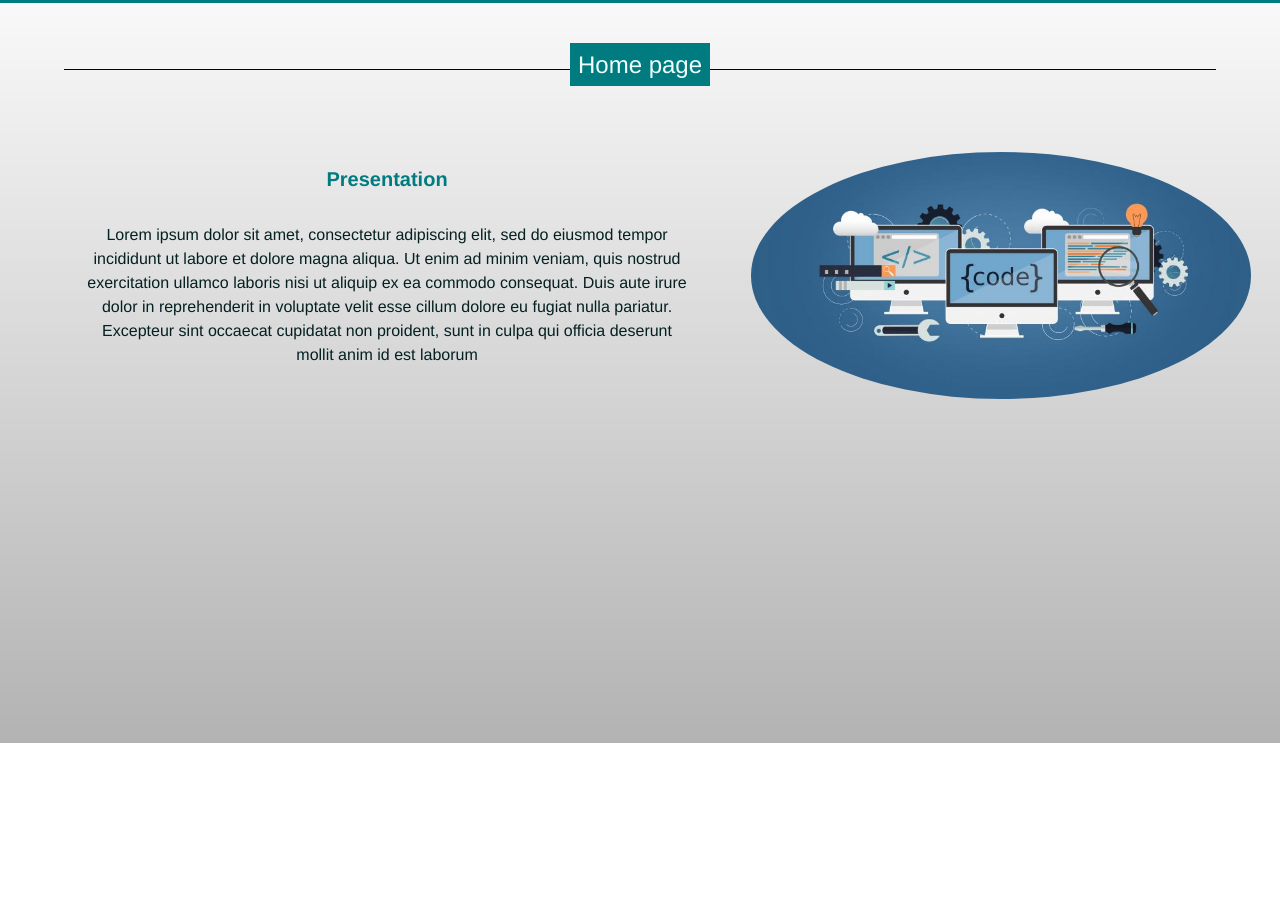
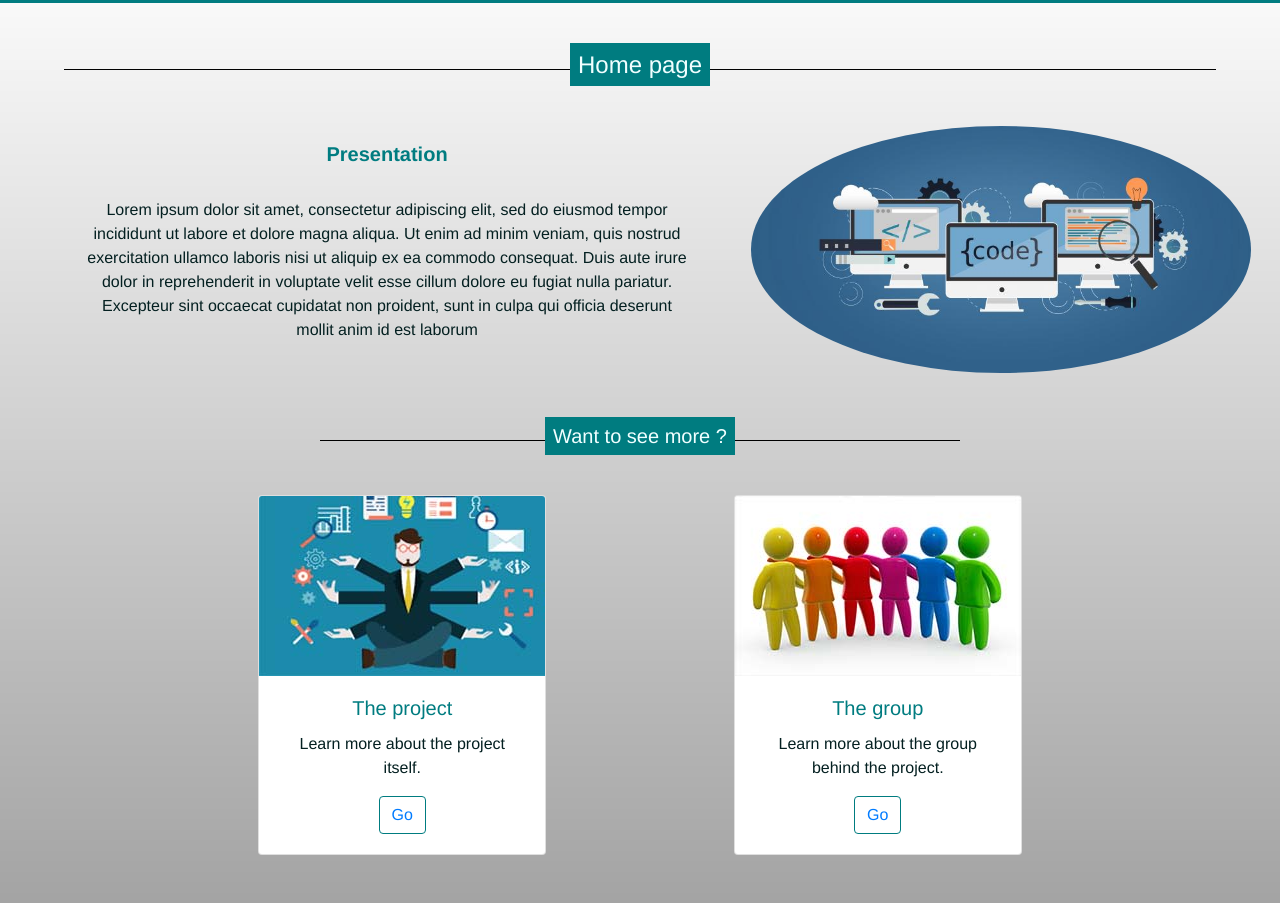
Before and after one commit to Leonardfontaine/BkBlockchain.com, a plain HTML site: page homepage.html in a window 1280 px wide. Shown: the part 57-976 px from the top of the page. Before the commit the page ends 800 px from the top, so only its background shows below. Drawn offline with nearby package versions, Linux system fonts and the light colour scheme.

Commit message:
choice cards on homepage

```diff
--- a/css/style.css
+++ b/css/style.css
@@ -19,6 +19,7 @@ body{
     border-color: #007C80 !important;
     margin-left: auto;
     margin-right: auto;
+    color: #007C80;
 }
 
 .btn:hover {
@@ -44,6 +45,12 @@ body{
 }
 
 h4 span{
+    background-color: #007c80;
+    padding: 8px;
+    color: azure;
+}
+
+h5 span{
     background-color: #007c80;
     padding: 8px;
     color: azure;
@@ -99,12 +106,22 @@ h4 span{
     height: 1px;
 }
 
+
 .title{
     display: flex;
     flex-flow: row;
     margin-left: auto;
     margin-right: auto;
     width: 90%;
+
+}
+
+.title2{
+    display: flex;
+    flex-flow: row;
+    margin-left: auto;
+    margin-right: auto;
+    width: 50%;
 
 }
 
@@ -118,7 +135,7 @@ p{
 
 
 .block1{
-    margin-top: 3%;
+    margin-top: 1%;
     display: flex;
     flex-flow:row;
     flex-wrap: wrap;
@@ -139,3 +156,24 @@ p{
 .img-fluid{
     max-width: 75%;
 }
+
+.block2{
+    margin-top: 2%;
+    display: flex;
+    flex-flow: column;
+    margin-bottom: 5%;
+
+}
+
+
+
+.choice{
+    margin-top: 3%;
+    display: flex;
+    flex-flow: row;
+
+}
+
+.choice1{
+    margin-right: 15%;
+}
--- a/homepage.html
+++ b/homepage.html
@@ -21,15 +21,15 @@
         <span class="navbar-toggler-icon"></span>
       </button>
       <div class="collapse navbar-collapse" id="navbarSupportedContent">
-        <ul class="navbar-nav mr-auto">
+        <ul class="navbar-nav ml-auto">
           <li class="nav-item-active">
             <a class="nav-link" href="homepage.html">Home <span class="sr-only">(current)</span></a>
           </li>
           <li class="nav-item">
-            <a class="nav-link" href="#">The project</a>
+            <a class="nav-link" href="project.html">The project</a>
           </li>
             <li class="nav-item">
-            <a class="nav-link" href="#">The group</a>
+            <a class="nav-link" href="group.html">The group</a>
           </li>
         </ul>
 
@@ -72,6 +72,43 @@
 
         </div>
 
+        <div class="block2">
+            <div class="title2">
+                <div class="trait"></div>
+                    <h5>
+                        <span> Want to see more ? </span>
+                    </h5>
+
+                <div class="trait"></div>
+            </div>
+            <div class="choice col-sm justify-content-center">
+                <div class="card choice1" style="width: 18rem;">
+                  <img class="card-img-top" src="image/project.jpg" alt="Card image cap">
+                  <div class="card-body">
+                    <center>
+                  <h5 class="card-title">The project</h5>
+                  </center>
+                    <p class="card-text">Learn more about the project itself.</p>
+                    <center>
+                    <a href="project.html" class="btn btn-outline-primary">Go</a>
+                    </center>
+                  </div>
+                </div>
+
+                <div class="card choice2" style="width: 18rem;">
+                  <img class="card-img-top" src="image/group.jpg" alt="Card image cap">
+                  <div class="card-body">
+                    <center>
+                    <h5 class="card-title">The group</h5>
+                    </center>
+                    <p class="card-text">Learn more about the group behind the project.</p>
+                    <center>
+                    <a href="group.html" class="btn btn-outline-primary">Go</a>
+                    </center>
+                  </div>
+                </div>
+            </div>
+        </div>
     </main>
 
 
```
Also changed, not shown: group.html (added, +98 -0 lines), project.html (added, +67 -0 lines), image/group.jpg (added), image/project.jpg (added).
